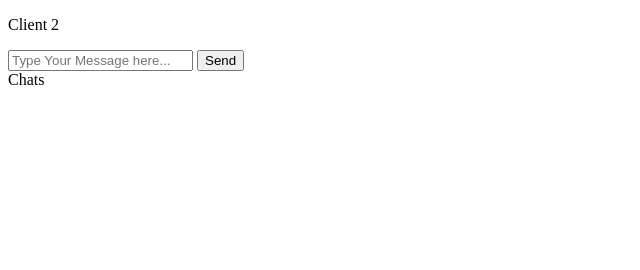
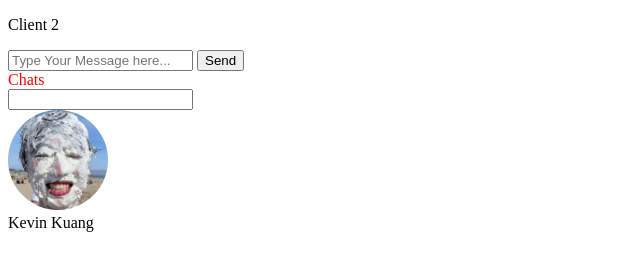
Before and after one commit to Boba-brothers/MessagingApp, a plain HTML site: page client/index.html in a window 1280 px wide. Shown: the whole page, without its empty margins (0-640 px from the left). Drawn offline with Linux system fonts and the light colour scheme.

Commit message:
added more html and profile pic of kev

```diff
--- a/client/index.html
+++ b/client/index.html
@@ -17,13 +17,13 @@
 
   <div class="ChatsList">
     <div class="ChatsText">Chats</div>
-    <div class="SearchBar">
-      <div class="SearchBarText"></div>
-      <div class="SearchBarIcon"></div>
+    <div class="SearchBar"><input type="text"></div>
+    <div class="SearchBarIcon"></div>
     </div>
     <div class="friendsList">
-      <div class="friendListProfilePic"></div>
-      <div class="friendListName"></div>
+      <div class="friendListProfilePicDiv"><img class="friendListProfilePic"src="..\images\KevinProfilePic.jpg" alt="Avatar" class="avatar">
+      </div>
+      <div class="friendListName">Kevin Kuang</div>
     </div>
 
 
--- a/styles.css
+++ b/styles.css
@@ -0,0 +1,32 @@
+body{
+
+}
+
+.ChatsList{
+
+}
+.ChatsText{
+    color: red;
+
+}
+.SearchBar{
+
+}
+.SearchBarIcon{
+
+}
+
+.friendsList{
+
+}
+
+.friendListProfilePic{
+    width: 100px;
+    height: 100px;
+    border: red, 1px;
+    border-radius: 100px;
+}
+
+.friendListName{
+
+}
```
Also changed, not shown: images/KevinProfilePic.jpg (added).
